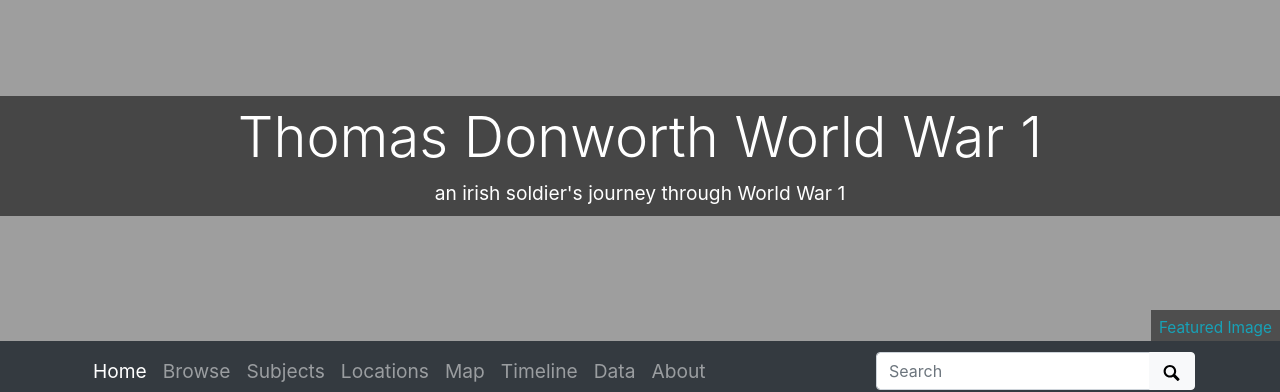
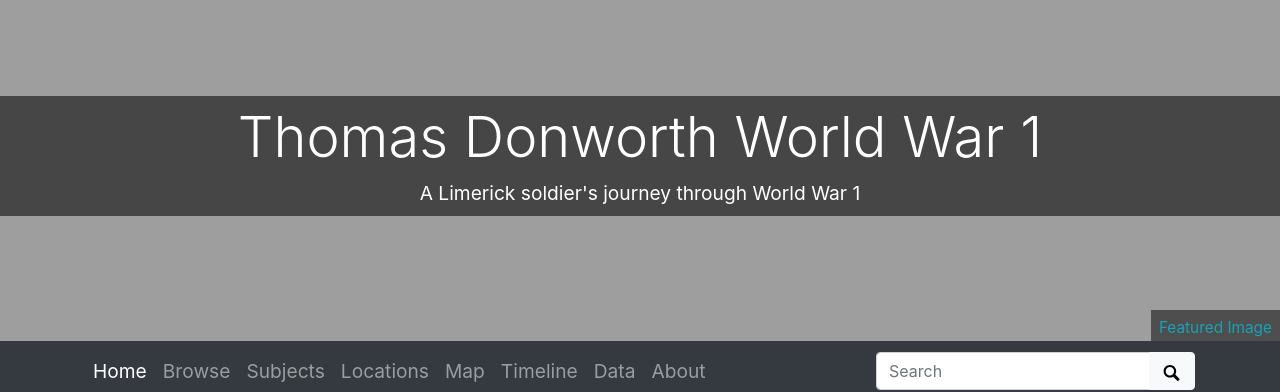
Before and after one commit to annabel-mc/collectionbuilder-exhibition, a Jekyll site: the page built from index.md, in a window 1280 px wide. Shown: the top 392 px of the page. Built offline with Jekyll 4.4.1, drawn with Linux system fonts in a browser that asks for light colours.

Commit message:
update tag line

```diff
--- a/_config.yml
+++ b/_config.yml
@@ -20,7 +20,7 @@ source-code: https://github.com/annabel-mc/collectionbuilder-exhibition
 # title of site appears in banner
 title: Thomas Donworth World War 1
 # tagline, a short phrase that will appear throughout the site in the top banner
-tagline: an irish soldier's journey through World War 1
+tagline: A Limerick soldier's journey through World War 1
 # description appears in meta tags and other locations
 # this description might appear in search result lists, keep around 160 characters max
 description: "The collection mainly consists of images and some pdfs from the personal Donworth collection"
```
